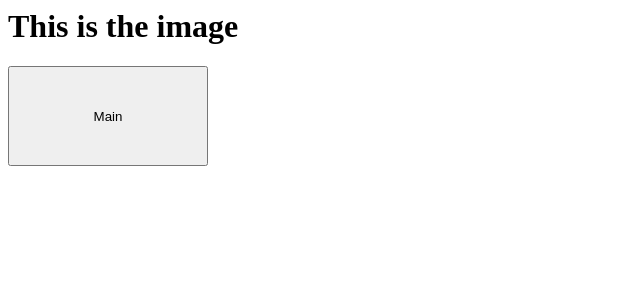
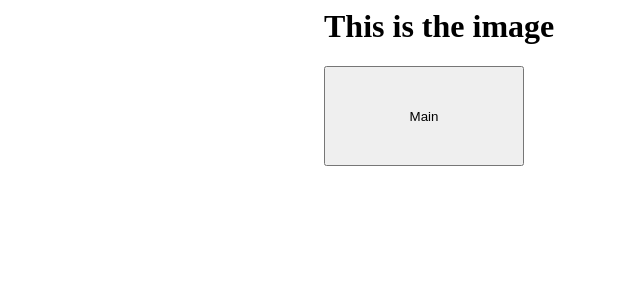
Before and after one commit to ark-zed/rpa-19Feb2024, a Flask app: template templates/image_gpt.html in a window 1280 px wide. Shown: the top 300 px of the page, without its empty margins (0-640 px from the left). Run offline with Flask 3, Linux system fonts and the light colour scheme; the template is opened without the code that fills it, so the values that code supplies are empty.

Commit message:
Update image_gpt.html

```diff
--- a/templates/image_gpt.html
+++ b/templates/image_gpt.html
@@ -1,4 +1,12 @@
+<style>
+  .container{width: 100%;margin: auto;}
+  @media (min-width:600px) {.container{width: 80%;}}
+  @media (min-width:768px) {.container{width: 60%;}}
+  @media (min-width:1024px) {.container{width: 50%;}}
+  </style>
+<div class="container">
 <h1>This is the image</h1>
 <form action="/main" method="post">
   <input type = "submit" value="Main" style="width:200px;height:100px;">
 </form>
+</div>
```
